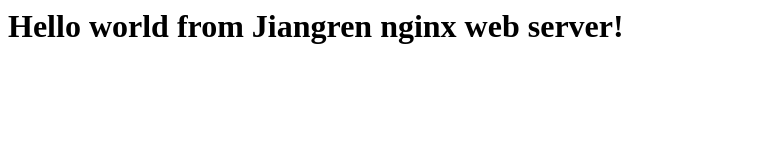
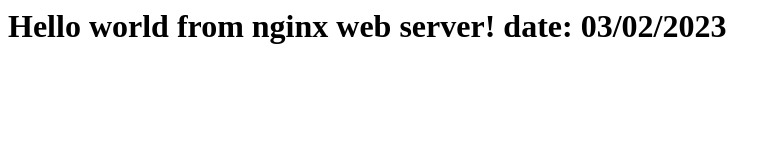
Before and after one commit to erikafu01/Docker_practice, a plain HTML site: page web-nginx/index.html in a window 1280 px wide. Shown: the whole page, without its empty margins (0-781 px from the left). Drawn offline with Linux system fonts and the light colour scheme.

Commit message:
add timestamp to index.html

```diff
--- a/web-nginx/index.html
+++ b/web-nginx/index.html
@@ -1 +1,3 @@
-<h1>Hello world from Jiangren nginx web server!</h1>
+<h1>Hello world from nginx web server!
+date: 03/02/2023
+</h1>
```
